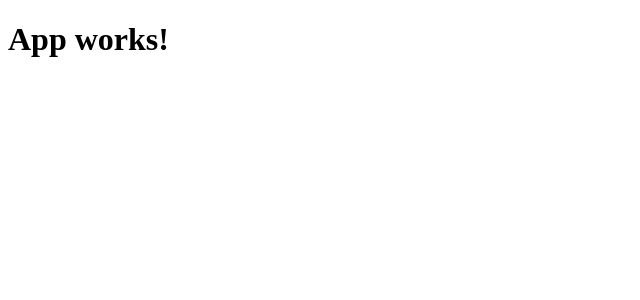
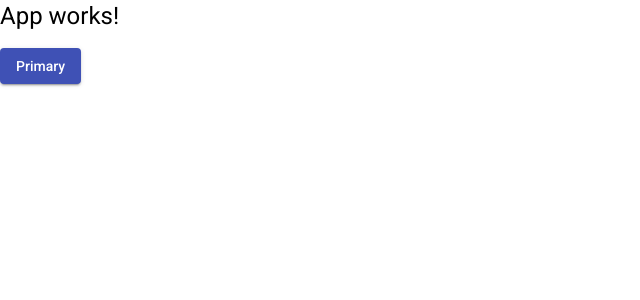
Before and after one commit to lucasfeitosapr/helpdesk-frontend, an Angular app: page / in a window 1280 px wide. Shown: the top 300 px of the page, without its empty margins (0-640 px from the left). Built offline with nearby package versions, Linux system fonts and the light colour scheme.

Commit message:
Adding imports from Angular Material

```diff
--- a/angular.json
+++ b/angular.json
@@ -50,6 +50,7 @@
               "src/assets"
             ],
             "styles": [
+              "./node_modules/@angular/material/prebuilt-themes/indigo-pink.css",
               "src/styles.css"
             ],
             "scripts": []
--- a/package.json
+++ b/package.json
@@ -10,22 +10,24 @@
   "private": true,
   "dependencies": {
     "@angular/animations": "^14.0.0",
+    "@angular/cdk": "^14.2.7",
     "@angular/common": "^14.0.0",
     "@angular/compiler": "^14.0.0",
     "@angular/core": "^14.0.0",
     "@angular/forms": "^14.0.0",
+    "@angular/material": "^14.2.7",
     "@angular/platform-browser": "^14.0.0",
     "@angular/platform-browser-dynamic": "^14.0.0",
     "@angular/router": "^14.0.0",
     "lts": "^1.2.0",
     "rxjs": "~7.5.0",
-    "tslib": "^2.3.0",
     "zone.js": "~0.11.4"
   },
   "devDependencies": {
     "@angular-devkit/build-angular": "^14.0.5",
     "@angular/cli": "~14.0.5",
     "@angular/compiler-cli": "^14.0.0",
+    "tslib": "^2.6.0",
     "typescript": "~4.7.2"
   }
 }
--- a/src/app/app.component.html
+++ b/src/app/app.component.html
@@ -1 +1,2 @@
 <h1>App works!</h1>
+<button mat-raised-button color="primary">Primary</button>
--- a/src/app/app.component.ts
+++ b/src/app/app.component.ts
@@ -1,4 +1,6 @@
 import { Component } from '@angular/core';
+import {MatButtonModule} from '@angular/material/button';
+
 
 @Component({
   selector: 'app-root',
--- a/src/index.html
+++ b/src/index.html
@@ -6,8 +6,11 @@
   <base href="/">
   <meta name="viewport" content="width=device-width, initial-scale=1">
   <link rel="icon" type="image/x-icon" href="favicon.ico">
+  <link rel="preconnect" href="https://fonts.gstatic.com">
+  <link href="https://fonts.googleapis.com/css2?family=Roboto:wght@300;400;500&display=swap" rel="stylesheet">
+  <link href="https://fonts.googleapis.com/icon?family=Material+Icons" rel="stylesheet">
 </head>
-<body>
+<body class="mat-typography">
   <app-root></app-root>
 </body>
 </html>
--- a/src/styles.css
+++ b/src/styles.css
@@ -1 +1,4 @@
 /* You can add global styles to this file, and also import other style files */
+
+html, body { height: 100%; }
+body { margin: 0; font-family: Roboto, "Helvetica Neue", sans-serif; }
--- a/tsconfig.json
+++ b/tsconfig.json
@@ -2,7 +2,7 @@
 {
   "compileOnSave": false,
   "compilerOptions": {
-    "baseUrl": "./",
+    "baseUrl": "src",
     "outDir": "./dist/out-tsc",
     "forceConsistentCasingInFileNames": true,
     "strict": false,
```
Also changed, not shown: src/app/app.module.ts (+32 -1 lines), 1 other file (tests, documents, lock files or other folders).
